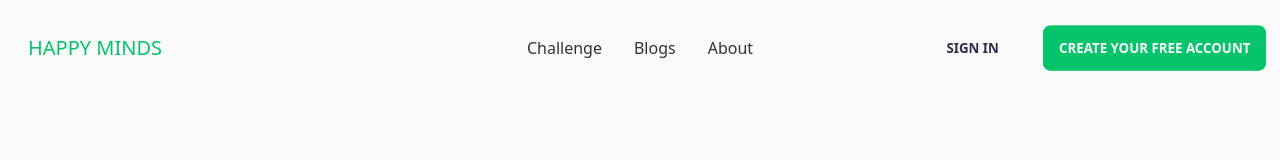
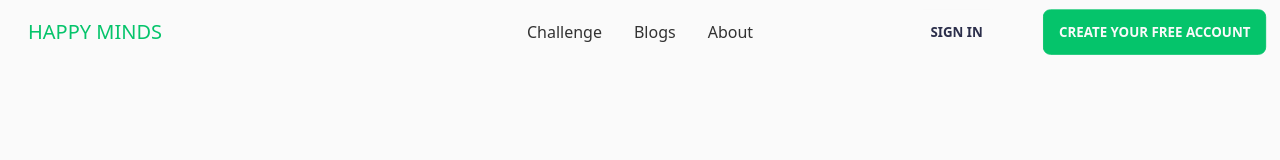
Before and after one commit to masterpranay1/Happy-Minds-Frontend, a React (Vite) app: page / in a window 1280 px wide. Shown: the top 160 px of the page. Built offline with nearby package versions, Linux system fonts and the light colour scheme.

Commit message:
Vaibhav: Fixed drawer issues

```diff
--- a/src/components/Header.jsx
+++ b/src/components/Header.jsx
@@ -3,7 +3,9 @@ import { Link } from 'react-router-dom'
 
 function Header() {
   return (
-    <div className="navbar drawer h-24 bg-base-100">
+    <div className="h-24 bg-base-100">
+      <input id="my-drawer" type="checkbox" className="drawer-toggle" />
+      <div className="navbar">
         <div className="navbar-start">
           <Link to='/' className="pl-5 normal-case text-xl text-secondary font-normal">HAPPY MINDS</Link>
         </div>
@@ -14,11 +16,22 @@ function Header() {
             <li><a>About</a></li>
           </ul>
         </div>
-      <div className="navbar-end">
+        <div className="navbar-end flex gap-4">
           <button className="btn border-0 hidden lg:inline bg-base-100 hover:text-secondary hover:bg-base-100 mr-5 text-primary">Sign in</button>
           <button className="btn btn-secondary hidden lg:inline text-base-100">Create your free account</button>
         </div>
-
+        <label htmlFor="my-drawer" className="lg:hidden ml-auto btn btn-ghost drawer-button"><svg xmlns="http://www.w3.org/2000/svg" fill="none" viewBox="0 0 24 24" className="inline-block w-5 h-5 stroke-current"><path strokeLinecap="round" strokeLinejoin="round" strokeWidth="2" d="M4 6h16M4 12h16M4 18h16"></path></svg></label>
+      </div>
+      <div className="drawer-side">
+        <label htmlFor="my-drawer" className="drawer-overlay"></label>
+        <ul className="menu menu-vertical absolute h-[90vh] z-100 p-4 w-80 bg-base-100 text-base-content">
+          <li><a>Challenge</a></li>
+          <li><a>Blogs</a></li>
+          <li><a>About</a></li>
+          <li className='mt-auto'><button className="btn border-0 lg:inline bg-base-100 hover:text-secondary hover:bg-base-100 text-primary normal-case">Sign In</button></li>
+          <li><button className="btn mx-6 btn-secondary lg:hidden text-base-100  normal-case">Create your free account</button></li>
+        </ul>
+      </div>
     </div>
   )
 }
--- a/src/components/Hero.jsx
+++ b/src/components/Hero.jsx
@@ -3,7 +3,7 @@ import HeroIllustration from '../assets/hero-illustration.png'
 
 const Hero = () => {
     return (
-        <div className="hero flex-1 bg-base-100">
+        <div className="hero -z-10 flex-1 bg-base-100">
             <div className="hero-content flex-row-reverse">
                 <img className='hidden lg:block' src={HeroIllustration} />
                 <div className='flex flex-col items-center lg:items-start'>
--- a/src/pages/Home.page.jsx
+++ b/src/pages/Home.page.jsx
@@ -5,7 +5,7 @@ import Hero from '../components/Hero'
 
 const Home = () => {
     return (
-        <div className='flex flex-col min-h-screen overflow-x-hidden'>
+        <div className='drawer drawer-content flex flex-col min-h-screen overflow-x-hidden'>
             <Header />
             <Hero />
             <Footer />
```
Lines whose indentation alone changed are shown as unchanged.
